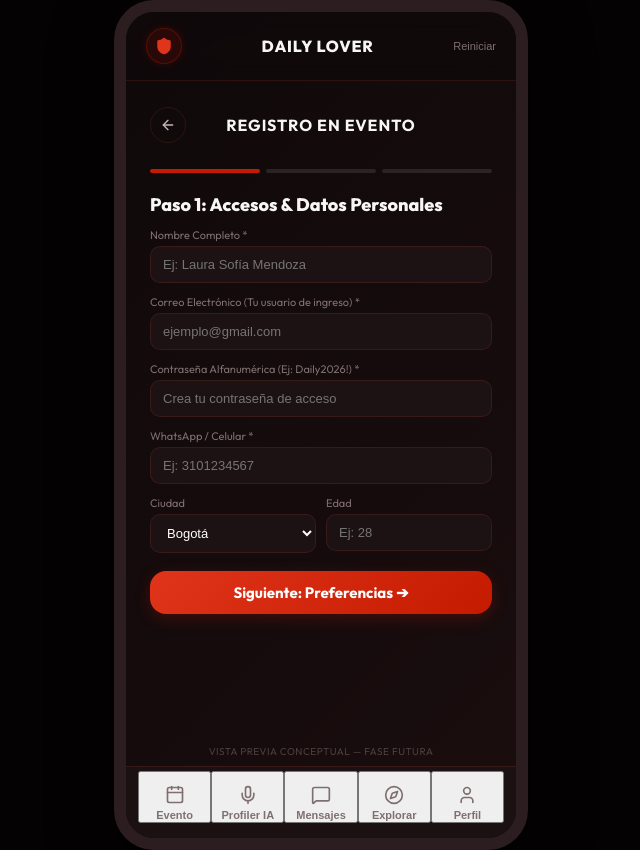
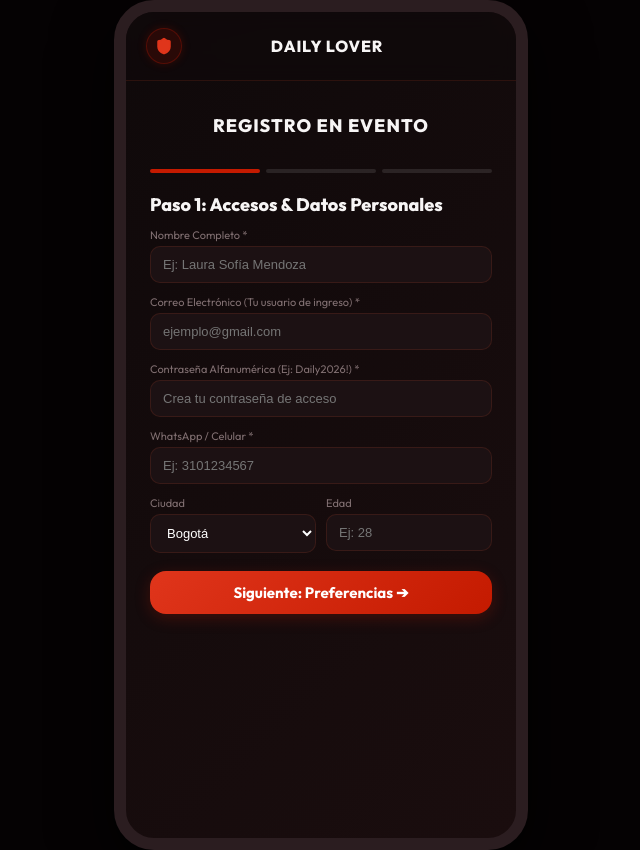
Before and after one commit to Miguel1721/dailylover-app, a React (Vite) app in the folder frontend/app-preview/: page / in a window 1280 px wide. Both pictures are taken after a click on the button "✨ Crear Nueva Cuenta (Registrarse en Evento)". Shown: the whole page, without its empty margins (319-959 px from the left). Built offline with nearby package versions, Linux system fonts and the light colour scheme.

Commit message:
fix & ui: remover marca de agua, boton reiniciar, botones atras y tab bar durante el registro, e incluir cuadro claro de Habeas Data Ley 1581

```diff
--- a/frontend/app-preview/src/App.jsx
+++ b/frontend/app-preview/src/App.jsx
@@ -67,6 +67,7 @@
   const navigate = useNavigate()
   const { checkedIn, emergencyOpen, setEmergencyOpen, showQrModal, setShowQrModal, resetState } = useContext(AppStateContext)
   const isSplash = location.pathname === '/'
+  const isAuthOrRegister = location.pathname === '/' || location.pathname === '/registro' || location.pathname === '/login'
   const [safetyCallStatus, setSafetyCallStatus] = useState(null)
 
   const handleSafetyCall = (type) => {
@@ -94,7 +95,7 @@
           borderBottom: '1px solid var(--border-color)',
           zIndex: 10
         }}>
-          {/* Emergency shield button (Idea 7) */}
+          {/* Emergency shield button */}
           <button className="emergency-btn" onClick={() => setEmergencyOpen(true)} title="Seguridad">
             <Shield size={18} fill="currentColor" />
           </button>
@@ -103,29 +104,14 @@
             DAILY LOVER
           </span>
 
-          {/* Hidden reset button to restart demo easily */}
-          <button
-            onClick={() => { resetState(); navigate('/'); }}
-            style={{
-              background: 'transparent',
-              border: 'none',
-              color: 'var(--text-muted)',
-              fontSize: 11,
-              cursor: 'pointer',
-              fontWeight: 500
-            }}
-          >
-            Reiniciar
-          </button>
+          <div style={{ width: 24 }} />
         </div>
       )}
 
       {children}
 
-      <div className="watermark">Vista previa conceptual — Fase futura</div>
-
-      {/* Bottom Tab Navigation (visible everywhere except splash) */}
-      {!isSplash && (
+      {/* Bottom Tab Navigation (visible only inside logged-in app screens) */}
+      {!isAuthOrRegister && (
         <nav className="tab-bar">
           <button
             className={`tab-item ${location.pathname === '/evento' || location.pathname === '/confirmacion' || location.pathname === '/mesa' ? 'active' : ''}`}
@@ -1428,7 +1414,7 @@
     rumba: 'fines_de_semana',
     hijos: 'desea_hijos',
     bio: '',
-    accepted_terms: false
+    accepted_terms: true
   })
 
   const handleChange = (field, val) => {
@@ -1487,9 +1473,8 @@
 
   return (
     <div className="screen-wrapper">
-      <div className="screen-header">
-        <button className="back-btn" onClick={() => navigate('/')}><ArrowLeft size={16} /></button>
-        <span className="screen-title">Registro en Evento</span>
+      <div className="screen-header" style={{ justifyContent: 'center' }}>
+        <span className="screen-title" style={{ fontSize: 18, fontWeight: 800 }}>REGISTRO EN EVENTO</span>
       </div>
 
       <div style={{ flex: 1, display: 'flex', flexDirection: 'column' }}>
@@ -1500,7 +1485,7 @@
           ))}
         </div>
 
-        {error && <div style={{ color: '#FF5A36', fontSize: 13, marginBottom: 12, textAlign: 'center' }}>{error}</div>}
+        {error && <div style={{ color: '#FF5A36', fontSize: 13, marginBottom: 12, textAlign: 'center', fontWeight: 600 }}>{error}</div>}
 
         {step === 1 && (
           <div style={{ display: 'flex', flexDirection: 'column', gap: 12 }}>
@@ -1585,7 +1570,7 @@
                 setError('');
                 setStep(2);
               }
-            }} style={{ marginTop: 6, padding: '12px' }}>
+            }} style={{ marginTop: 6, padding: '12px', width: '100%' }}>
               Siguiente: Preferencias ➔
             </button>
           </div>
@@ -1645,10 +1630,9 @@
               />
             </div>
 
-            <div style={{ display: 'flex', gap: 10, marginTop: 10 }}>
-              <button className="btn btn-secondary" onClick={() => setStep(1)} style={{ flex: 1 }}>Atrás</button>
-              <button className="btn btn-primary" onClick={() => setStep(3)} style={{ flex: 2 }}>Siguiente ➔</button>
-            </div>
+            <button className="btn btn-primary" onClick={() => setStep(3)} style={{ marginTop: 10, padding: '12px', width: '100%' }}>
+              Siguiente: Estilo de Vida ➔
+            </button>
           </div>
         )}
 
@@ -1695,27 +1679,40 @@
               />
             </div>
 
-            {/* HABEAS DATA & LEGAL CONSENT CHECKBOX */}
-            <div style={{ background: 'rgba(255, 90, 54, 0.08)', padding: 12, borderRadius: 10, border: '1px solid rgba(255, 90, 54, 0.2)', marginTop: 4 }}>
-              <label style={{ display: 'flex', alignItems: 'flex-start', gap: 10, cursor: 'pointer' }}>
+            {/* HABEAS DATA & LEGAL CONSENT CHECKBOX CARD */}
+            <div style={{
+              background: formData.accepted_terms ? 'rgba(76, 175, 80, 0.14)' : 'rgba(255, 90, 54, 0.14)',
+              padding: 14,
+              borderRadius: 12,
+              border: formData.accepted_terms ? '1px solid rgba(76, 175, 80, 0.4)' : '1px solid rgba(255, 90, 54, 0.4)',
+              marginTop: 4
+            }}>
+              <label style={{ display: 'flex', alignItems: 'center', gap: 12, cursor: 'pointer' }}>
                 <input
                   type="checkbox"
                   checked={formData.accepted_terms}
                   onChange={e => handleChange('accepted_terms', e.target.checked)}
-                  style={{ marginTop: 3, accentColor: 'var(--color-primary)', width: 16, height: 16 }}
+                  style={{ accentColor: '#4CAF50', width: 22, height: 22, cursor: 'pointer', flexShrink: 0 }}
                 />
-                <span style={{ fontSize: 11, color: 'var(--text-primary)', lineHeight: '1.4em' }}>
-                  Autorizo explícitamente el <strong>Tratamiento de mis Datos Personales</strong> (Ley 1581 de 2012 / Habeas Data Colombia) y acepto los <span style={{ color: 'var(--color-coral)', textDecoration: 'underline', fontWeight: 700 }} onClick={e => { e.preventDefault(); setShowLegalModal(true); }}>Términos del Servicio</span> de Daily Lover.
-                </span>
+                <div style={{ fontSize: 12, color: 'var(--text-primary)', lineHeight: '1.4em' }}>
+                  <strong style={{ color: formData.accepted_terms ? '#4CAF50' : '#FF5A36', display: 'block', marginBottom: 2 }}>
+                    {formData.accepted_terms ? '✓ Autorización Seleccionada' : '⚠️ Haz clic para autorizar'}
+                  </strong>
+                  <span>
+                    Acepto el <strong>Tratamiento de Datos Personales</strong> (Ley 1581 / Habeas Data) y los <span style={{ color: 'var(--color-coral)', textDecoration: 'underline', fontWeight: 700 }} onClick={e => { e.preventDefault(); e.stopPropagation(); setShowLegalModal(true); }}>Términos del Servicio</span>.
+                  </span>
+                </div>
               </label>
             </div>
 
-            <div style={{ display: 'flex', gap: 10, marginTop: 10 }}>
-              <button className="btn btn-secondary" onClick={() => setStep(2)} style={{ flex: 1 }}>Atrás</button>
-              <button className="btn btn-primary" onClick={handleSubmit} disabled={loading || !formData.accepted_terms} style={{ flex: 2, opacity: formData.accepted_terms ? 1 : 0.6 }}>
-                {loading ? 'Creando Perfil...' : '✨ Finalizar Registro'}
-              </button>
-            </div>
+            <button
+              className="btn btn-primary"
+              onClick={handleSubmit}
+              disabled={loading || !formData.accepted_terms}
+              style={{ marginTop: 10, padding: '14px', width: '100%', fontSize: 15, fontWeight: 700, opacity: formData.accepted_terms ? 1 : 0.6 }}
+            >
+              {loading ? 'Creando Perfil...' : '✨ Finalizar Registro'}
+            </button>
           </div>
         )}
 
--- a/frontend/app-preview/src/index.css
+++ b/frontend/app-preview/src/index.css
@@ -58,21 +58,7 @@
   }
 }
 
-/* Discreete conceptual watermark */
-.watermark {
-  position: absolute;
-  bottom: 80px; /* Shifted up to avoid bottom tab bar */
-  left: 0;
-  right: 0;
-  text-align: center;
-  font-size: 10px;
-  color: var(--text-muted);
-  pointer-events: none;
-  text-transform: uppercase;
-  letter-spacing: 0.05em;
-  z-index: 10;
-  opacity: 0.5;
-}
+
 
 /* Screens Wrapper for Slide/Fade transitions */
 .screen-wrapper {
```
